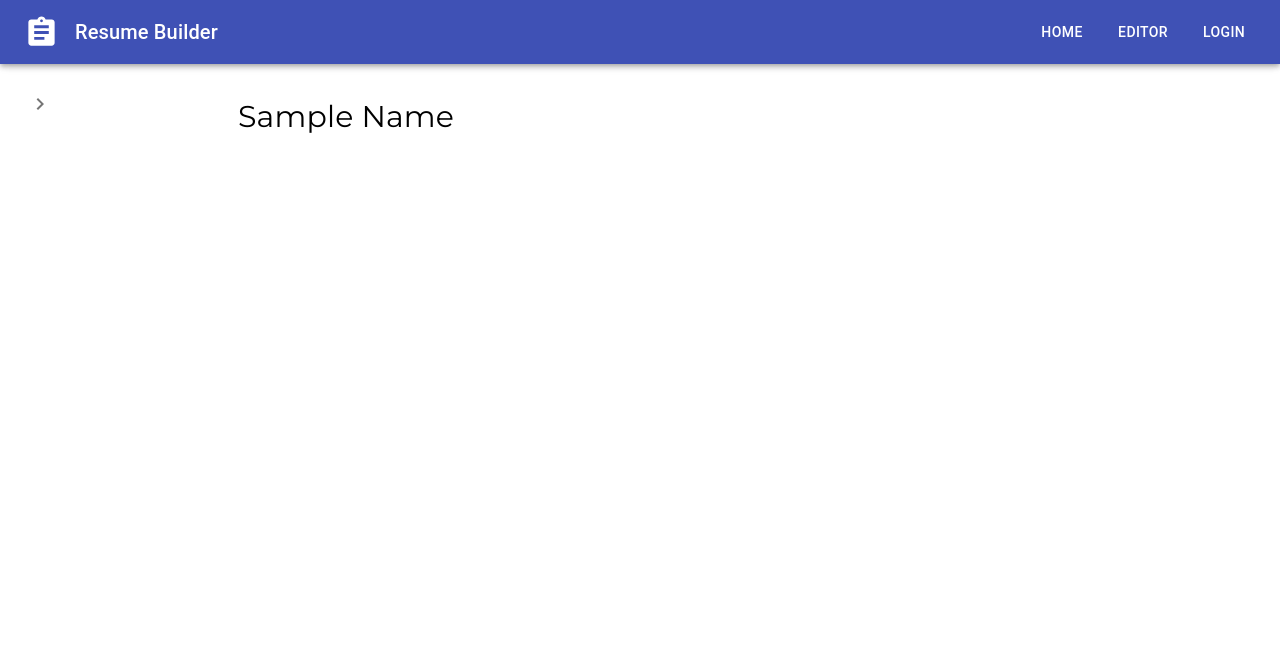
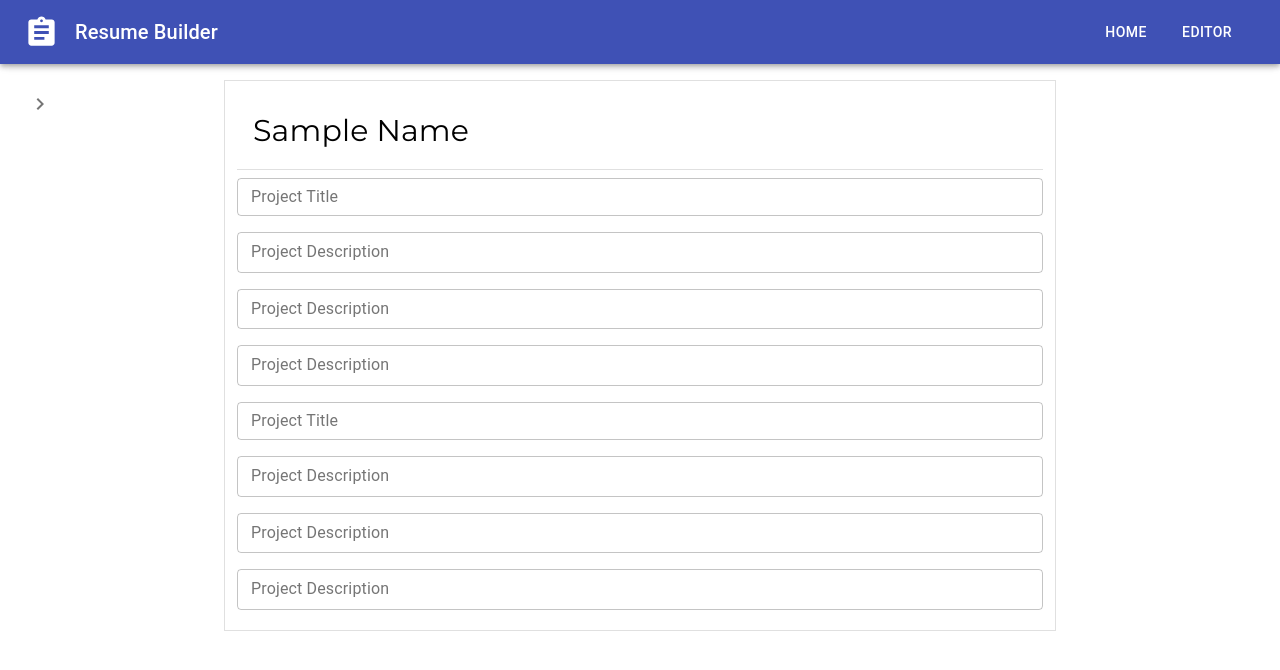
Before and after one commit to malakivandas/resume-builder, a React (Create React App) app: page /editor in a window 1280 px wide. Shown: the top 670 px of the page. Built offline with nearby package versions, Linux system fonts and the light colour scheme; the HTML template or start-up script is replaced by a standard one.

Commit message:
Finalized TextField component and cleaned up code Cleaned up: unneccessary styling in Navbar.js and Sidebar.js Removed LOGIN button from Navbar

```diff
--- a/src/COMPONENTS/editor/Input.js
+++ b/src/COMPONENTS/editor/Input.js
@@ -12,6 +12,9 @@ import TextField from '@material-ui/core/TextField';
 // Styles
 const useStyles = makeStyles((theme) => ({
   // TextField components styling
+  root: {
+    margin: theme.spacing(1, 0),
+  },
   InputRoot: {
     // For keeping hover border when value !== ''
     '&:hover:not($focused) $notchedOutlineWithText': {
@@ -26,11 +29,17 @@ const useStyles = makeStyles((theme) => ({
       display: 'none',
     },
   },
+  InputLabelTransform: {
+    transform:
+      'translate(14px, calc(1.1876 * var(--font-size) / 2 + 12px - 0.5rem))',
+  },
   regularProperties: {},
   focused: {},
 
-  // Font
-  fontStyle: {
+  input: {
+    padding: theme.spacing(1.5, 2),
+
+    // Font
     fontFamily: 'var(--font-family)',
     fontSize: 'var(--font-size)',
     color: 'var(--font-color)',
@@ -39,7 +48,7 @@ const useStyles = makeStyles((theme) => ({
   },
 }));
 
-const Input = ({ id, text, font, label, updateText }) => {
+const Input = ({ textId, text, font, label, updateText }) => {
   const classes = useStyles();
 
   const [value, setValue] = useState(text);
@@ -50,7 +59,7 @@ const Input = ({ id, text, font, label, updateText }) => {
   };
 
   const onFocusOut = () => {
-    updateText(id, value);
+    updateText(textId, value);
   };
 
   const toggleHover = () => {
@@ -67,6 +76,7 @@ const Input = ({ id, text, font, label, updateText }) => {
       onBlur={onFocusOut}
       onMouseOver={toggleHover}
       onMouseLeave={toggleHover}
+      classes={{ root: classes.root }}
       style={{
         '--font-family': `${font.family}`,
         '--font-size': `${font.size}px`,
@@ -81,7 +91,7 @@ const Input = ({ id, text, font, label, updateText }) => {
           notchedOutline: value
             ? classes.notchedOutlineWithText
             : classes.regularProperties,
-          input: classes.fontStyle,
+          input: classes.input,
         },
       }}
       InputLabelProps={{
@@ -92,6 +102,7 @@ const Input = ({ id, text, font, label, updateText }) => {
             ? classes.regularProperties
             : classes.InputLabelRootWithTextNonHover,
           focused: classes.focused,
+          outlined: classes.InputLabelTransform,
         },
       }}
     ></TextField>
--- a/src/COMPONENTS/editor/Option.js
+++ b/src/COMPONENTS/editor/Option.js
@@ -14,9 +14,9 @@ import Select from '@material-ui/core/Select';
 import MenuItem from '@material-ui/core/MenuItem';
 
 const useStyles = makeStyles((theme) => ({
-  accordianDetails: {
-    flexDirection: 'column',
-  },
+  // accordianDetails: {
+  //   flexDirection: 'column',
+  // },
   formControl: {
     margin: theme.spacing(1),
     minWidth: 120,
@@ -55,17 +55,18 @@ const Option = ({ title, stateKey }) => {
       <AccordionSummary>
         <Typography variant="h5">{title}</Typography>
       </AccordionSummary>
-      <AccordionDetails className={classes.accordianDetails}>
-        <Typography variant="h6">Font</Typography>
+      {/* <AccordionDetails classes={{ root: classes.accordianDetails }}> */}
+      <AccordionDetails>
         <Grid container direction="column">
-          <FormControl className={classes.formControl}>
+          <Typography variant="h6">Font</Typography>
+          <FormControl classes={{ root: classes.formControl }}>
             <InputLabel id="demo-simple-select-label">Family</InputLabel>
             <Select value={family} onChange={handleChange1}>
               <MenuItem value={'Monserrat'}>Monserrat</MenuItem>
               <MenuItem value={'Tinos'}>Tinos</MenuItem>
             </Select>
           </FormControl>
-          <FormControl className={classes.formControl}>
+          <FormControl classes={{ root: classes.formControl }}>
             <InputLabel id="demo-simple-select-label">Size</InputLabel>
             <Select value={size} onChange={handleChange2}>
               {[1, 2, 3, 4, 5, 6, 7, 8, 9, 10, 11, 12, 13, 14].map(
@@ -77,7 +78,7 @@ const Option = ({ title, stateKey }) => {
               )}
             </Select>
           </FormControl>
-          <FormControl className={classes.formControl}>
+          <FormControl classes={{ root: classes.formControl }}>
             <InputLabel id="demo-simple-select-label">Color</InputLabel>
             <Select value={color} onChange={handleChange3}>
               <MenuItem value={'red'}>Red</MenuItem>
@@ -85,7 +86,7 @@ const Option = ({ title, stateKey }) => {
               <MenuItem value={'blue'}>Blue</MenuItem>
             </Select>
           </FormControl>
-          <FormControl className={classes.formControl}>
+          <FormControl classes={{ root: classes.formControl }}>
             <InputLabel id="demo-simple-select-label">Style</InputLabel>
             <Select value={style} onChange={handleChange4}>
               <MenuItem value={'regular'}>Regular</MenuItem>
--- a/src/COMPONENTS/editor/Resume.js
+++ b/src/COMPONENTS/editor/Resume.js
@@ -9,19 +9,40 @@ import { updateText } from '../../ACTIONS/resumeActions';
 import Input from './Input';
 
 // MUI
-import Grid from '@material-ui/core/Grid';
+// import Grid from '@material-ui/core/Grid';
+import Divider from '@material-ui/core/Divider';
 
 const Resume = ({ resume }) => {
   return (
     <Fragment>
-      <Grid item>
-        <Input
-          id={resume.full_name}
-          text={resume.text[resume.full_name]}
-          font={resume.fonts.full_name}
-          label={resume.labels.full_name}
-        />
-      </Grid>
+      <Input
+        textId={resume.full_name}
+        text={resume.text[resume.full_name]}
+        font={resume.fonts.full_name}
+        label={resume.labels.full_name}
+      />
+      <Divider />
+      {resume.projects.map((project) => {
+        return (
+          <Fragment key={project.title}>
+            <Input
+              textId={project.title}
+              text={resume.text[project.title]}
+              font={resume.fonts.project_title}
+              label={resume.labels.project_title}
+            />
+            {project.text.map((textId) => (
+              <Input
+                key={textId}
+                textId={textId}
+                text={resume.text[textId]}
+                font={resume.fonts.project_description}
+                label={resume.labels.project_description}
+              />
+            ))}
+          </Fragment>
+        );
+      })}
     </Fragment>
   );
 };
--- a/src/COMPONENTS/layout/NavBar.js
+++ b/src/COMPONENTS/layout/NavBar.js
@@ -10,9 +10,6 @@ import Button from '@material-ui/core/Button';
 import ResumeIcon from '@material-ui/icons/Assignment';
 
 const useStyles = makeStyles((theme) => ({
-  root: {
-    flexGrow: 1,
-  },
   appBar: {
     zIndex: theme.zIndex.drawer + 1,
   },
@@ -29,16 +26,19 @@ const NavBar = () => {
   const classes = useStyles();
 
   return (
-    <div className={classes.root}>
-      <AppBar position="fixed" className={classes.appBar}>
+    <div>
+      <AppBar position="fixed" classes={{ root: classes.appBar }}>
         <Toolbar>
-          <ResumeIcon className={classes.marginRight} fontSize="large" />
-          <Typography variant="h6" className={classes.title}>
+          <ResumeIcon
+            classes={{ root: classes.marginRight }}
+            fontSize="large"
+          />
+          <Typography variant="h6" classes={{ root: classes.title }}>
             Resume Builder
           </Typography>
           <Button
             color="inherit"
-            className={classes.marginRight}
+            classes={{ root: classes.marginRight }}
             component={Link}
             to={'/'}
           >
@@ -46,13 +46,12 @@ const NavBar = () => {
           </Button>
           <Button
             color="inherit"
-            className={classes.marginRight}
+            classes={{ root: classes.marginRight }}
             component={Link}
             to={'/editor'}
           >
             Editor
           </Button>
-          <Button color="inherit">Login</Button>
         </Toolbar>
       </AppBar>
       <div className={classes.toolbar} />
--- a/src/COMPONENTS/pages/Editor.js
+++ b/src/COMPONENTS/pages/Editor.js
@@ -15,17 +15,12 @@ import ChevronRightIcon from '@material-ui/icons/ChevronRight';
 const drawerWidth = 240;
 
 const useStyles = makeStyles((theme) => ({
-  root: {
-    flexGrow: 1,
-  },
   content: {
-    flexGrow: 1,
     padding: theme.spacing(2),
     transition: theme.transitions.create('margin', {
       easing: theme.transitions.easing.sharp,
       duration: theme.transitions.duration.leavingScreen,
     }),
-    marginLeft: 0,
   },
   contentShift: {
     transition: theme.transitions.create('margin', {
@@ -33,6 +28,10 @@ const useStyles = makeStyles((theme) => ({
       duration: theme.transitions.duration.enteringScreen,
     }),
     marginLeft: drawerWidth,
+  },
+  resumeGrid: {
+    border: '1px solid rgba(0, 0, 0, 0.12)',
+    padding: theme.spacing(1.5),
   },
 }));
 
@@ -45,7 +44,7 @@ const Editor = () => {
   };
 
   return (
-    <div className={classes.root}>
+    <div>
       <SideBar open={drawer} drawerWidth={drawerWidth} />
       <main
         className={clsx(classes.content, {
@@ -65,6 +64,7 @@ const Editor = () => {
             container
             direction="column"
             alignItems="stretch"
+            classes={{ root: classes.resumeGrid }}
           >
             <Resume />
           </Grid>
--- a/src/REDUCERS/resumeState.js
+++ b/src/REDUCERS/resumeState.js
@@ -2,6 +2,8 @@ export const resumeState = {
   // ----------------- Static -----------------
   labels: {
     full_name: 'Full Name',
+    project_title: 'Project Title',
+    project_description: 'Project Description',
   },
 
   // ----------------- Template -----------------
@@ -58,7 +60,7 @@ export const resumeState = {
       color: 'black',
       style: 'italic',
     },
-    experience_list: {
+    experience_description: {
       family: 'Tinos',
       size: 14,
       color: 'black',
@@ -82,6 +84,20 @@ export const resumeState = {
       color: 'black',
       style: 'italic',
     },
+    project_title: {
+      family: 'Montserrat',
+      size: 12,
+      color: 'black',
+      italic: false,
+      bold: true,
+    },
+    project_description: {
+      family: 'Tinos',
+      size: 14,
+      color: 'black',
+      italic: false,
+      bold: false,
+    },
     skill: {
       family: 'Tinos',
       size: 14,
@@ -94,7 +110,7 @@ export const resumeState = {
       color: 'black',
       style: 'bold',
     },
-    highskill_list: {
+    highskill_description: {
       family: 'Tinos',
       size: 14,
       color: 'black',
@@ -147,12 +163,12 @@ export const resumeState = {
 
   projects: [
     {
-      id: 5,
+      // id: 5,
       title: 'c3',
       text: ['c4', 'c5', 'c6'],
     },
     {
-      id: 6,
+      // id: 6,
       title: 'c7',
       text: ['c8', 'c9', 'd0'],
     },
```
